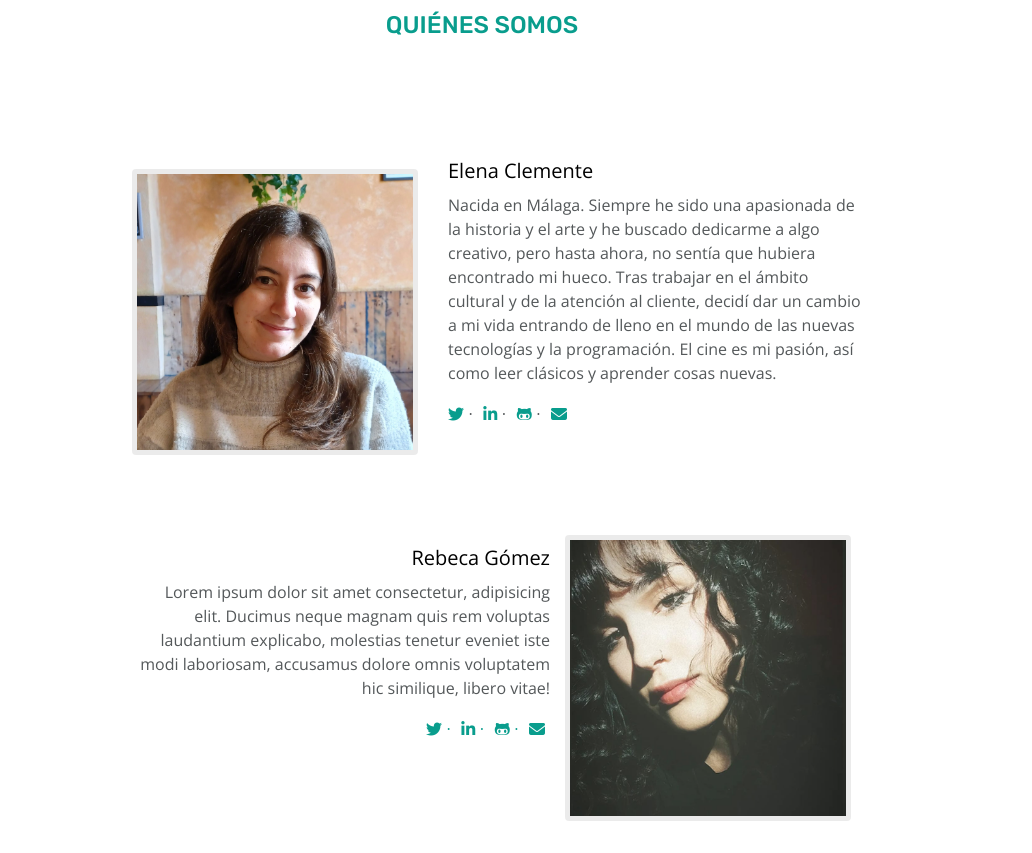
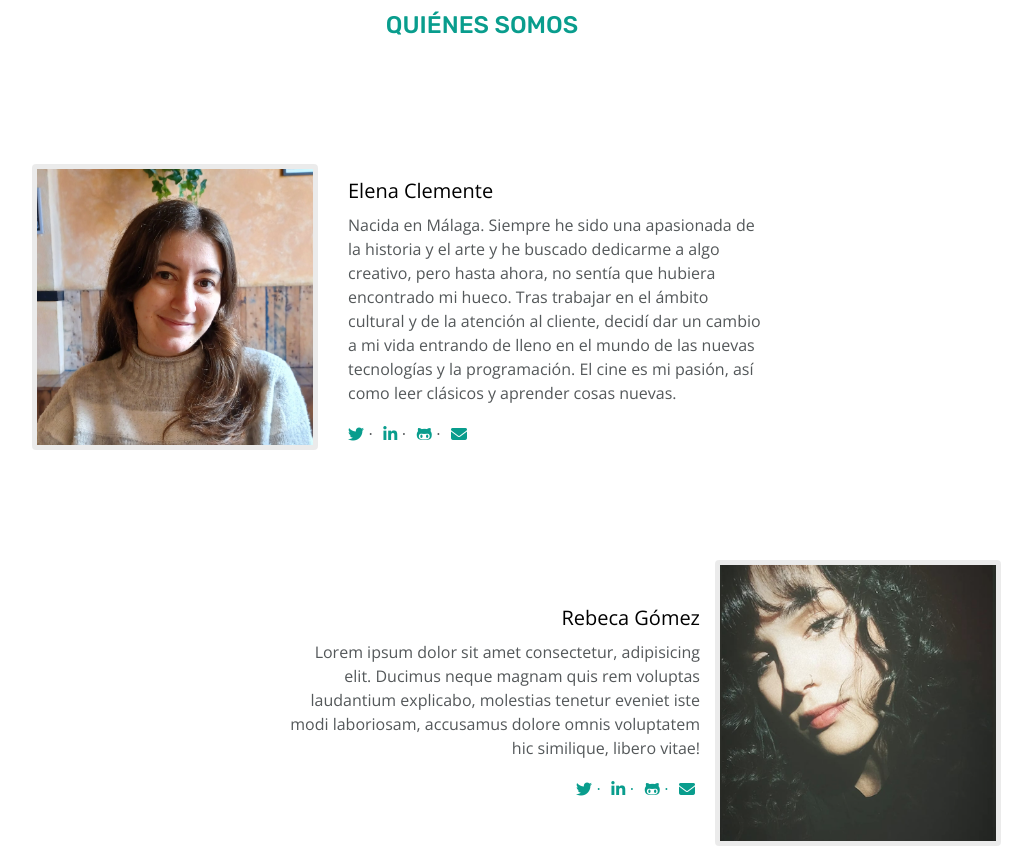
Before and after one commit to Adalab/project-promo-r-module-1-team-1, a website: page docs/index.html in a window 1280 px wide. Shown: the part 986-1839 px from the top of the page, without its empty margins (158-1190 px from the left). Drawn offline with nearby package versions, Linux system fonts and the light colour scheme; files that its build step writes are made by us from their sources.

Commit message:
ready section-3

```diff
--- a/src/scss/layout/_article-rigth.scss
+++ b/src/scss/layout/_article-rigth.scss
@@ -17,10 +17,10 @@
     //   padding-right: 45px;
     //   align-content: flex-end;
   }
-  // @media all and (min-width: 1200px) {
-  //    margin-left: 300px;
-  //    margin-right: 100px;
-  // }
+  @media all and (min-width: 1200px) {
+    margin-left: 300px;
+    //  margin-right: 100px;
+  }
   &__container {
     width: 190px;
     height: 190px;
@@ -50,6 +50,11 @@
     grid-row: 1/2;
     width: 442px;
     margin-left: 55px;
+    display: flex;
+    flex-direction: column;
+    align-items: center;
+    justify-content: center;
+    margin-top: 40px;
   }
 
   &__name {
@@ -60,7 +65,7 @@
     color: var(--black);
     text-align: center;
     @media all and (min-width: 768px) {
-      text-align: end;
+      align-self: end;
       margin-right: 15px;
       // text-align: end;
       // width: 60vw;
@@ -101,12 +106,12 @@
     font-size: 16px;
     line-height: 30px;
     justify-content: center;
-    margin-top: 15px;
+    // margin-top: 15px;
     margin-bottom: 45px;
     gap: 10px;
     color: var(--blue-green);
     @media all and (min-width: 768px) {
-      justify-content: flex-end;
+      align-self: end;
       margin-right: 20px;
       // justify-content: flex-end;
       // margin-right: 38px;
--- a/src/scss/layout/_article.scss
+++ b/src/scss/layout/_article.scss
@@ -29,10 +29,10 @@
     // padding-right: 45px;
     // align-content: flex-start;
   }
-  // @media all and (min-width: 1200px) {
-  //    margin-left: 100px;
-  //    margin-right: 100px;
-  // }
+  @media all and (min-width: 1200px) {
+    //  margin-left: 100px;
+    margin-right: 200px;
+  }
   &__container {
     width: 190px;
     height: 190px;
@@ -61,6 +61,11 @@
   @media all and (min-width: 768px) {
     width: 443px;
     margin-left: 15px;
+    display: flex;
+    flex-direction: column;
+    align-items: center;
+    justify-content: center;
+    margin-top: 50px;
   }
 
   &__name {
@@ -71,7 +76,7 @@
     color: var(--black);
     text-align: center;
     @media all and (min-width: 768px) {
-      text-align: start;
+      align-self: start;
       margin-left: 15px;
       // width: 60vw;
       // text-align: start;
@@ -112,12 +117,12 @@
     font-size: 16px;
     line-height: 30px;
     justify-content: center;
-    margin-top: 15px;
+    // margin-top: 15px;
     margin-bottom: 45px;
     gap: 10px;
     color: var(--blue-green);
     @media all and (min-width: 768px) {
-      justify-content: start;
+      align-self: start;
       margin-left: 15px;
       // justify-content: flex-start;
       // margin-left: 31px;
--- a/src/scss/layout/_section-3.scss
+++ b/src/scss/layout/_section-3.scss
@@ -1,5 +1,5 @@
-.section-3{
-    &__title{
+.section-3 {
+  &__title {
     height: 45px;
     font-family: "Rubik";
     font-size: 24px;
@@ -12,11 +12,11 @@
     text-transform: uppercase;
 
     @media all and (min-width: 768px) {
-        margin-top: 45px;
-        margin-bottom: 10px;
+      margin-top: 45px;
+      margin-bottom: 10px;
     }
     @media all and (min-width: 1200px) {
-        margin-bottom: 40px;
+      // margin-bottom: 40px;
     }
+  }
 }
-}
```
Also changed, not shown: src/html/index.html (+1 -1 lines), src/partials/_footer.html (+2 -2 lines).
